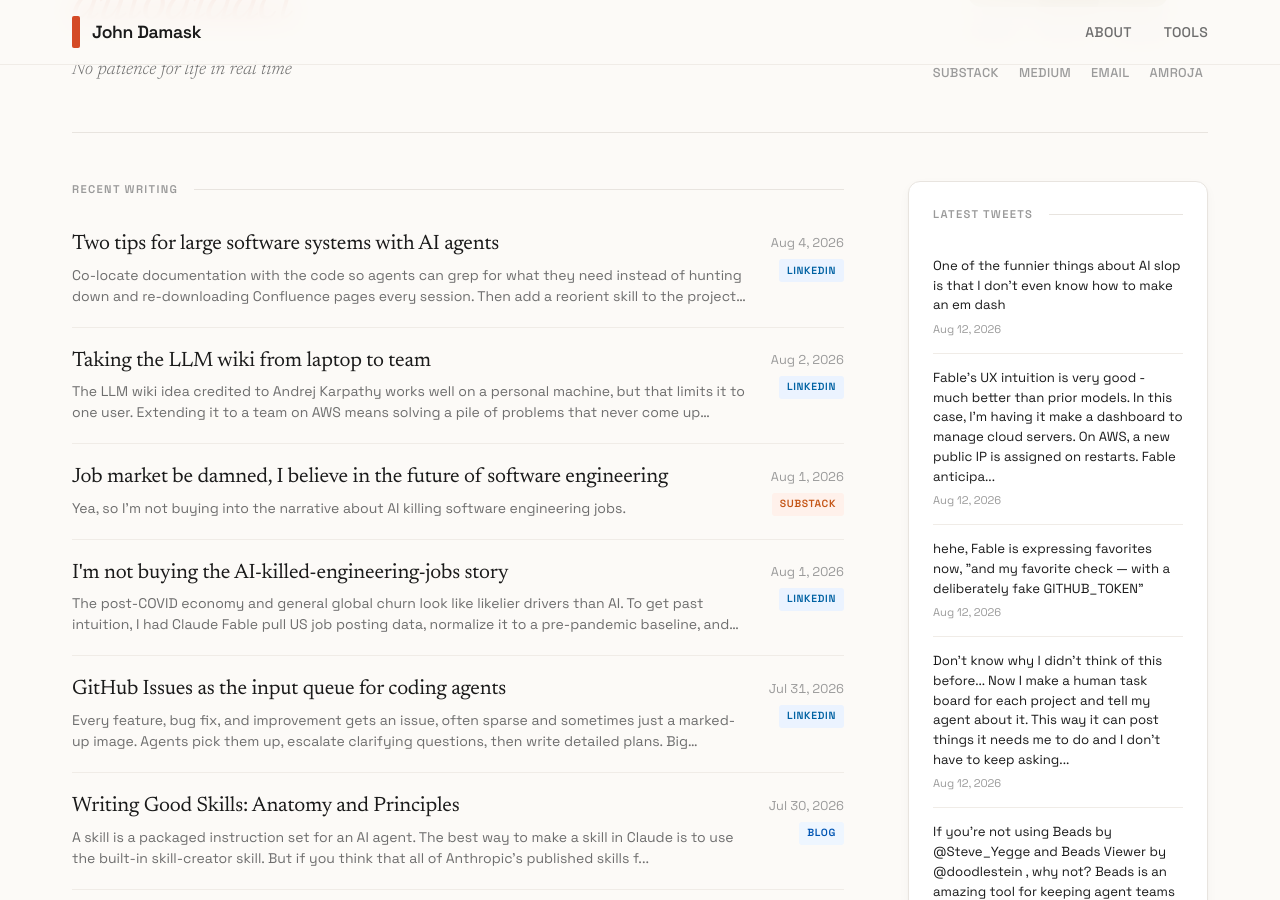
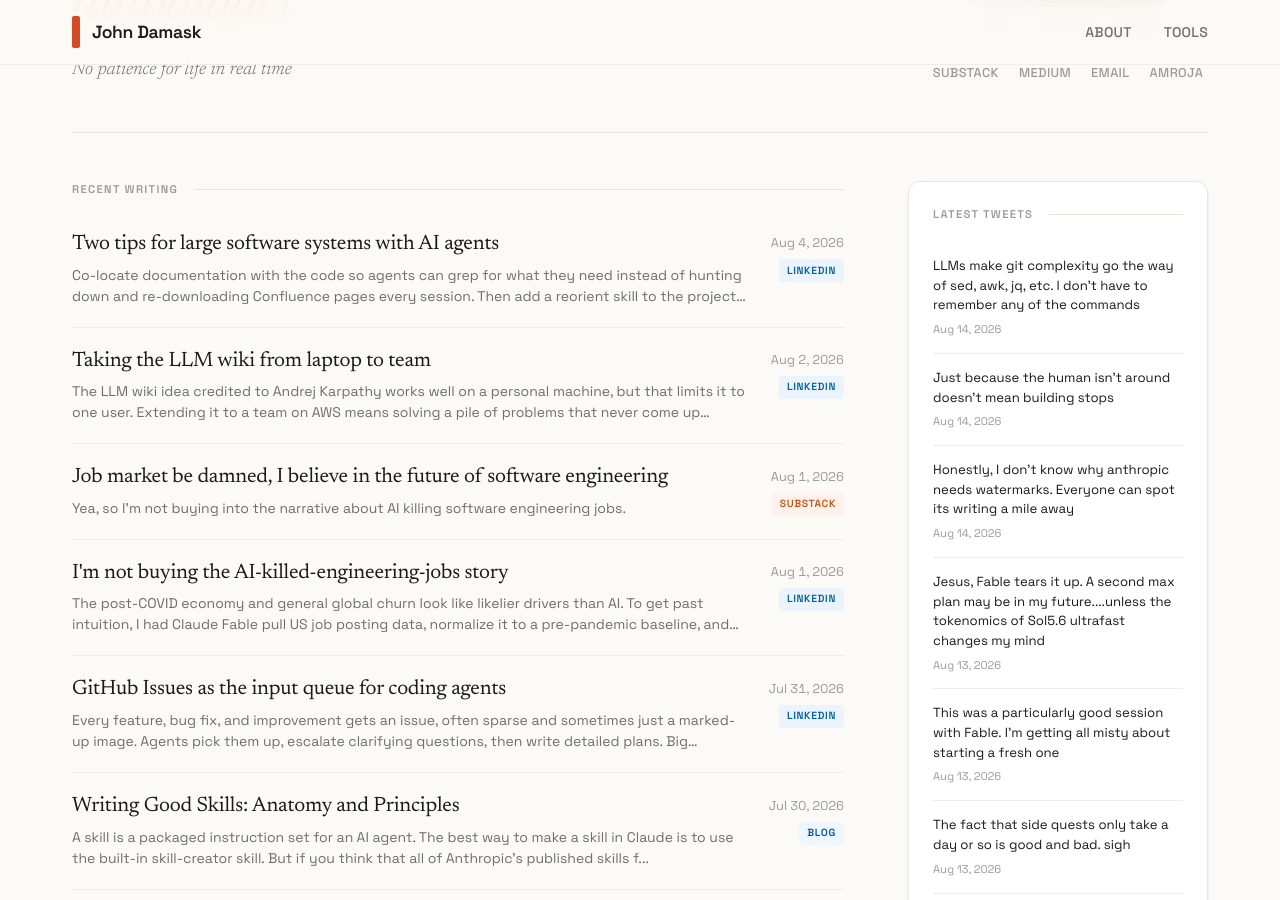
Before and after one commit to jbdamask/jbdamask.github.io, a Jekyll site: the page built from index.html, in a window 1280 px wide and 900 px high, scrolled down 362 px. Built offline with Jekyll 4.4.1, drawn with Linux system fonts in a browser that asks for light colours; the list of posts is cut into pages by our own code; part of the change alters nothing that is shown; some of the changed text lies outside the part shown.

Commit message:
Update Twitter posts

```diff
--- a/_data/twitter-posts.yml
+++ b/_data/twitter-posts.yml
@@ -2,6 +2,79 @@
 # Fetches latest tweets and merges with existing posts
 # Keeps max 150 most recent tweets (LIFO)
 
+- title: LLMs make git complexity go the way of sed, awk, jq, etc. I don't have to
+    remember any of the comman...
+  source: twitter
+  url: https://twitter.com/jbdamask/status/2088242077947572645
+  date: '2026-08-14'
+  excerpt: LLMs make git complexity go the way of sed, awk, jq, etc. I don't have
+    to remember any of the commands
+  image: ''
+- title: Just because the human isn’t around doesn’t mean building stops
+  source: twitter
+  url: https://twitter.com/jbdamask/status/2088110212146180400
+  date: '2026-08-14'
+  excerpt: Just because the human isn’t around doesn’t mean building stops
+  image: ''
+- title: Honestly, I don't know why anthropic needs watermarks. Everyone can spot
+    its writing a mile away
+  source: twitter
+  url: https://twitter.com/jbdamask/status/2088072561946976569
+  date: '2026-08-14'
+  excerpt: Honestly, I don't know why anthropic needs watermarks. Everyone can spot
+    its writing a mile away
+  image: ''
+- title: Jesus, Fable tears it up. A second max plan may be in my future....unless
+    the tokenomics of Sol5.6 u...
+  source: twitter
+  url: https://twitter.com/jbdamask/status/2088040988887445595
+  date: '2026-08-13'
+  excerpt: Jesus, Fable tears it up. A second max plan may be in my future....unless
+    the tokenomics of Sol5.6 ultrafast changes my mind
+  image: ''
+- title: This was a particularly good session with Fable. I'm getting all misty about
+    starting a fresh one
+  source: twitter
+  url: https://twitter.com/jbdamask/status/2088028562850775418
+  date: '2026-08-13'
+  excerpt: This was a particularly good session with Fable. I'm getting all misty
+    about starting a fresh one
+  image: ''
+- title: The fact that side quests only take a day or so is good and bad. sigh
+  source: twitter
+  url: https://twitter.com/jbdamask/status/2088023354783551545
+  date: '2026-08-13'
+  excerpt: The fact that side quests only take a day or so is good and bad. sigh
+  image: ''
+- title: Working with Fable agent teams feels a lot like working in Gas Town
+  source: twitter
+  url: https://twitter.com/jbdamask/status/2088009571516178469
+  date: '2026-08-13'
+  excerpt: Working with Fable agent teams feels a lot like working in Gas Town
+  image: ''
+- title: well this is a bit of a blocker
+  source: twitter
+  url: https://twitter.com/jbdamask/status/2087956230727705073
+  date: '2026-08-13'
+  excerpt: well this is a bit of a blocker
+  image: ''
+- title: Stunned at how difficult it is for a first time user to stand up an ubuntu
+    vm on azure cloud.
+  source: twitter
+  url: https://twitter.com/jbdamask/status/2087919173166850129
+  date: '2026-08-13'
+  excerpt: Stunned at how difficult it is for a first time user to stand up an ubuntu
+    vm on azure cloud.
+  image: ''
+- title: 'It''s tough to understand wtf agents are talking about: "CI grew teeth,
+    one peeled layer at a time." ...'
+  source: twitter
+  url: https://twitter.com/jbdamask/status/2087901633581625368
+  date: '2026-08-13'
+  excerpt: 'It''s tough to understand wtf agents are talking about: "CI grew teeth,
+    one peeled layer at a time." "The shared worktree taught its own lessons" "The
+    cap chain"'
+  image: ''
 - title: One of the funnier things about AI slop is that I don't even know how to
     make an em dash
   source: twitter
@@ -1099,87 +1172,3 @@
   excerpt: Architectural elegance is another reason to run coding agents interactively.
     But this probably falls away once you have enough reference implementations.
   image: ''
-- title: Someone needs to configure their OpenClaw to post art from Reddit to Moltbook
-    just to see if there a...
-  source: twitter
-  url: https://twitter.com/jbdamask/status/2019406369124938017
-  date: '2026-02-05'
-  excerpt: Someone needs to configure their OpenClaw to post art from Reddit to Moltbook
-    just to see if there are as many AI trolls as there are human
-  image: ''
-- title: Buying BABA when it looked like Ant was going to IPO was one of my better
-    decisions 🙄
-  source: twitter
-  url: https://twitter.com/jbdamask/status/2019379268195893718
-  date: '2026-02-05'
-  excerpt: Buying BABA when it looked like Ant was going to IPO was one of my better
-    decisions 🙄
-  image: ''
-- title: When using agents to make AWS apps, I find it best to coach from the sidelines.
-    They'll make mistake...
-  source: twitter
-  url: https://twitter.com/jbdamask/status/2019377052466733282
-  date: '2026-02-05'
-  excerpt: When using agents to make AWS apps, I find it best to coach from the sidelines.
-    They'll make mistakes but are pretty good about cleaning up after themselves.
-    If I grab control, I'm usually left with s...
-  image: ''
-- title: Fun ways coding agents f$@% with AWS resources, During deployment, accidentally
-    corrupted JWT_SECRET...
-  source: twitter
-  url: https://twitter.com/jbdamask/status/2019128880003477933
-  date: '2026-02-04'
-  excerpt: Fun ways coding agents f$@% with AWS resources, During deployment, accidentally
-    corrupted JWT_SECRET and GITHUB_CLIENT_SECRET by passing "UsePreviousValue" as
-    literal strings to `aws cloudformation de...
-  image: ''
-- title: We'll see how long context rot exists - maybe the problem goes away w/ the
-    next Opus release. In the...
-  source: twitter
-  url: https://twitter.com/jbdamask/status/2019088890951328003
-  date: '2026-02-04'
-  excerpt: We'll see how long context rot exists - maybe the problem goes away w/
-    the next Opus release. In the meantime, it's useful to keep md files around to
-    track common gotchas. Then you can have your agent...
-  image: ''
-- title: Land the plane! @Steve_Yegge little instruction to agents when using Beads
-    is gold.
-  source: twitter
-  url: https://twitter.com/jbdamask/status/2019086777458319365
-  date: '2026-02-04'
-  excerpt: Land the plane! @Steve_Yegge little instruction to agents when using Beads
-    is gold.
-  image: ''
-- title: 'It just makes me happy to look at this #beadsviewer'
-  source: twitter
-  url: https://twitter.com/jbdamask/status/2018901676237672752
-  date: '2026-02-04'
-  excerpt: 'It just makes me happy to look at this #beadsviewer'
-  image: ''
-- title: When I renovated my home, I used a great contractor and his team worked very
-    fast. But near the end ...
-  source: twitter
-  url: https://twitter.com/jbdamask/status/2018881780531835221
-  date: '2026-02-04'
-  excerpt: 'When I renovated my home, I used a great contractor and his team worked
-    very fast. But near the end I saw problems: crooked window here, something no
-    to spec there. "This is typical", he said. Then hi...'
-  image: ''
-- title: 'Agentic coding for AWS architecture improves greatly by: 1 - Passing the
-    spec to Claude Code''s AskUs...'
-  source: twitter
-  url: https://twitter.com/jbdamask/status/2018878795097256134
-  date: '2026-02-04'
-  excerpt: 'Agentic coding for AWS architecture improves greatly by: 1 - Passing the
-    spec to Claude Code''s AskUserQuestion tool 2 - Decomposing into epics and tasks
-    3 - Using Beads for issue tracking'
-  image: ''
-- title: The problem I have with running multi-agent sessions is the amount of flipping
-    back and forth. Beads...
-  source: twitter
-  url: https://twitter.com/jbdamask/status/2018877457609511224
-  date: '2026-02-04'
-  excerpt: The problem I have with running multi-agent sessions is the amount of flipping
-    back and forth. Beads solves the task management and Beads Viewer makes it easy
-    to follow along. Going to experiment with...
-  image: ''
```
